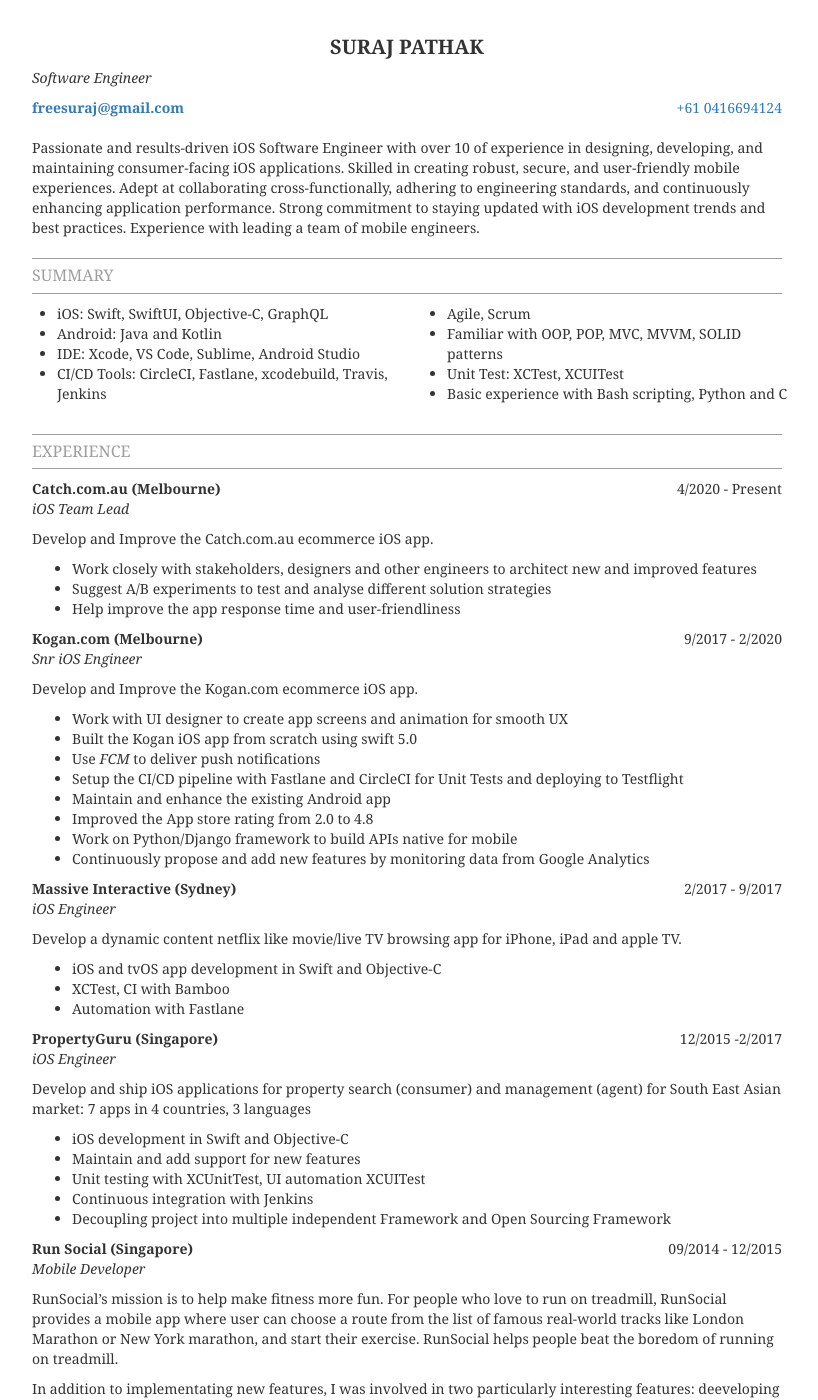
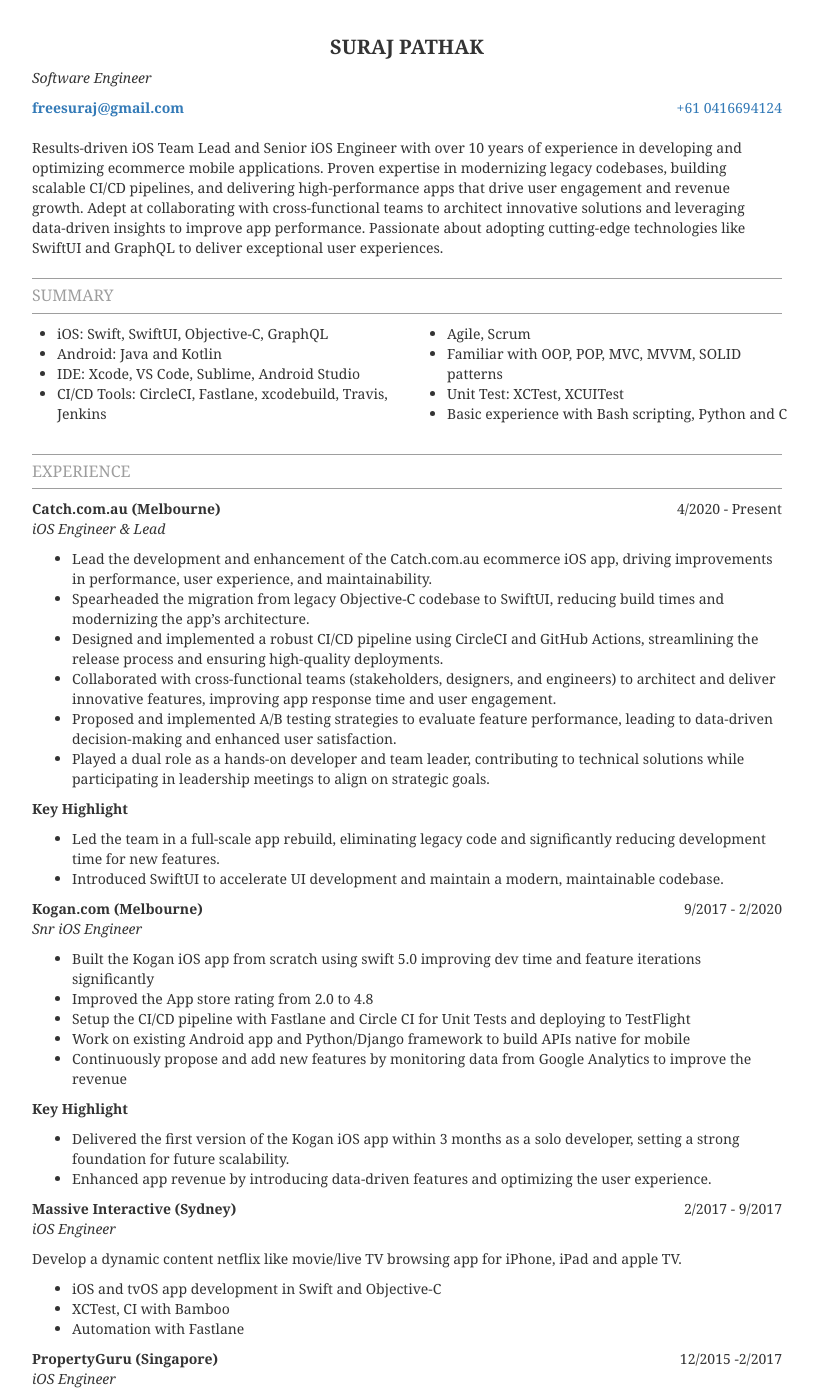
Before and after one commit to freesuraj/freesuraj.github.io, a Jekyll site: the page built from cv/index.markdown, in a window 1280 px wide and 1400 px high. Shown: the whole window, without its empty margins (233-1051 px from the left). Built offline with Jekyll 4.4.1, drawn with Linux system fonts in a browser that asks for light colours; nearby versions of some CDN libraries.

Commit message:
update resume

```diff
--- a/cv/index.markdown
+++ b/cv/index.markdown
@@ -13,11 +13,12 @@
 </div>
 
 <br/>
-Passionate and results-driven iOS Software Engineer with over 10 of experience in designing, developing,
-and maintaining consumer-facing iOS applications. Skilled in creating robust, secure, and user-friendly
-mobile experiences. Adept at collaborating cross-functionally, adhering to engineering standards, and
-continuously enhancing application performance. Strong commitment to staying updated with iOS development
-trends and best practices. Experience with leading a team of mobile engineers.
+Results-driven iOS Team Lead and Senior iOS Engineer with over 10 years of experience in developing
+and optimizing ecommerce mobile applications. Proven expertise in modernizing legacy codebases,
+building scalable CI/CD pipelines, and delivering high-performance apps that drive user engagement
+and revenue growth. Adept at collaborating with cross-functional teams to architect innovative solutions
+and leveraging data-driven insights to improve app performance. Passionate about adopting cutting-edge
+technologies like SwiftUI and GraphQL to deliver exceptional user experiences.
 
 ## Summary
 
@@ -47,14 +48,18 @@
     <div class="col-xs-4 section-right">4/2020 - Present</div>
 </div>
 
-*iOS Team Lead*
+*iOS Engineer & Lead*
 
-Develop and Improve the Catch.com.au ecommerce iOS app.
+* Lead the development and enhancement of the Catch.com.au ecommerce iOS app, driving improvements in performance, user experience, and maintainability.
+* Spearheaded the migration from legacy Objective-C codebase to SwiftUI, reducing build times and modernizing the app’s architecture.
+* Designed and implemented a robust CI/CD pipeline using CircleCI and GitHub Actions, streamlining the release process and ensuring high-quality deployments.
+* Collaborated with cross-functional teams (stakeholders, designers, and engineers) to architect and deliver innovative features, improving app response time and user engagement.
+* Proposed and implemented A/B testing strategies to evaluate feature performance, leading to data-driven decision-making and enhanced user satisfaction.
+* Played a dual role as a hands-on developer and team leader, contributing to technical solutions while participating in leadership meetings to align on strategic goals.
 
-* Work closely with stakeholders, designers and other engineers to
-architect new and improved features
-* Suggest A/B experiments to test and analyse different solution strategies
-* Help improve the app response time and user-friendliness
+**Key Highlight**
+* Led the team in a full-scale app rebuild, eliminating legacy code and significantly reducing development time for new features.
+* Introduced SwiftUI to accelerate UI development and maintain a modern, maintainable codebase.
 
 <div class="row">
     <div class="col-xs-8 section-left">Kogan.com (Melbourne)</div>
@@ -63,16 +68,16 @@
 
 *Snr iOS Engineer*
 
-Develop and Improve the Kogan.com ecommerce iOS app.
+* Built the Kogan iOS app from scratch using swift 5.0 improving dev time and feature iterations significantly
+* Improved the App store rating from 2.0 to 4.8
+* Setup the CI/CD pipeline with Fastlane and Circle CI for Unit Tests and deploying to TestFlight
+* Work on existing Android app and Python/Django framework to build APIs native for mobile
+* Continuously propose and add new features by monitoring data from Google Analytics to improve the revenue
 
-* Work with UI designer to create app screens and animation for smooth UX
-* Built the Kogan iOS app from scratch using swift 5.0
-* Use *FCM* to deliver push notifications
-* Setup the CI/CD pipeline with Fastlane and CircleCI for Unit Tests and deploying to Testflight
-* Maintain and enhance the existing Android app
-* Improved the App store rating from 2.0 to 4.8
-* Work on Python/Django framework to build APIs native for mobile
-* Continuously propose and add new features by monitoring data from Google Analytics
+**Key Highlight**
+* Delivered the first version of the Kogan iOS app within 3 months as a solo developer, setting a strong foundation for future scalability.
+* Enhanced app revenue by introducing data-driven features and optimizing the user experience.
+
 
 
 <div class="row">
```
